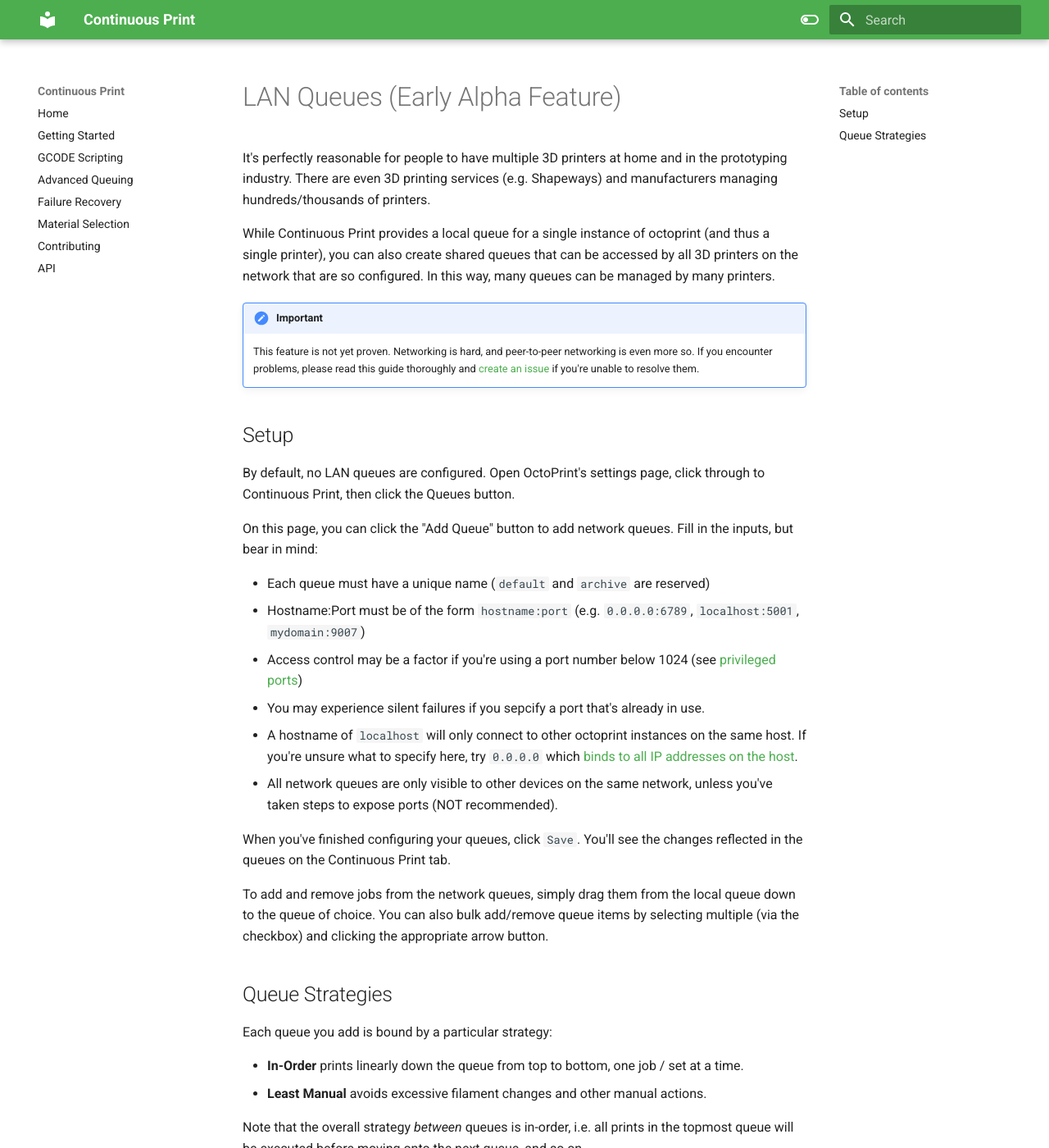
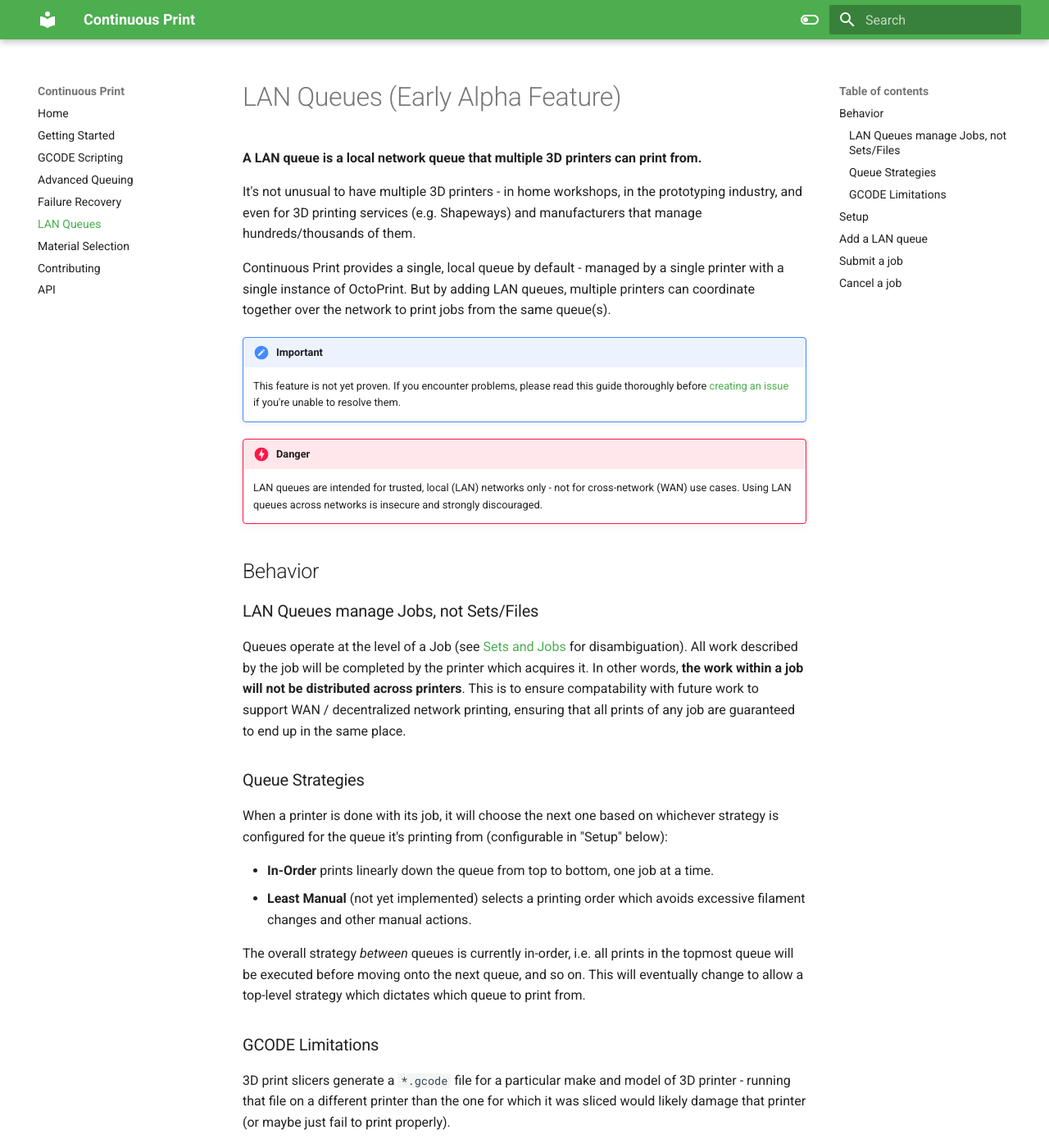
Before and after one commit to smartin015/continuousprint, an MkDocs documentation site: the page built from docs/lan-queues.md, in a window 1280 px wide and 1400 px high. Shown: the whole window at 82% size. Built offline with MkDocs 1.6.1 and Material for MkDocs 9.7.7, drawn with Linux system fonts in a browser that asks for light colours; some of the changed text lies outside the part shown.

Commit message:
Finished draft of documentation

```diff
--- a/docs/lan-queues.md
+++ b/docs/lan-queues.md
@@ -1,35 +1,76 @@
 # LAN Queues (Early Alpha Feature)
 
-It's perfectly reasonable for people to have multiple 3D printers at home and in the prototyping industry. There are even 3D printing services (e.g. Shapeways) and manufacturers managing hundreds/thousands of printers.
+**A LAN queue is a local network queue that multiple 3D printers can print from.**
 
-While Continuous Print provides a local queue for a single instance of octoprint (and thus a single printer), you can also create shared queues that can be accessed by all 3D printers on the network that are so configured. In this way, many queues can be managed by many printers.
+It's not unusual to have multiple 3D printers - in home workshops, in the prototyping industry, and even for 3D printing services (e.g. Shapeways) and manufacturers that manage hundreds/thousands of them.
+
+Continuous Print provides a single, local queue by default - managed by a single printer with a single instance of OctoPrint. But by adding LAN queues, multiple printers can coordinate together over the network to print jobs from the same queue(s).
 
 !!! Important
 
-    This feature is not yet proven. Networking is hard, and peer-to-peer networking is even more so. If you encounter problems, please read this guide thoroughly and [create an issue](https://github.com/smartin015/continuousprint/issues/new/choose) if you're unable to resolve them.
+    This feature is not yet proven. If you encounter problems, please read this guide thoroughly before [creating an issue](https://github.com/smartin015/continuousprint/issues/new/choose) if you're unable to resolve them.
+
+!!! Danger
+
+    LAN queues are intended for trusted, local (LAN) networks only - not for cross-network (WAN) use cases. Using LAN queues across networks is insecure and strongly discouraged.
+
+## Behavior
+
+### LAN Queues manage Jobs, not Sets/Files
+
+Queues operate at the level of a Job (see [Sets and Jobs](/advanced-queuing/#sets-and-jobs) for disambiguation). All work described by the job will be completed by the printer which acquires it. In other words, **the work within a job will not be distributed across printers**. This is to ensure compatability with future work to support WAN / decentralized network printing, ensuring that all prints of any job are guaranteed to end up in the same place.
+
+### Queue Strategies
+
+When a printer is done with its job, it will choose the next one based on whichever strategy is configured for the queue it's printing from (configurable in "Setup" below):
+
+*  **In-Order** prints linearly down the queue from top to bottom, one job at a time.
+*  **Least Manual** (not yet implemented) selects a printing order which avoids excessive filament changes and other manual actions.
+
+The overall strategy *between* queues is currently in-order, i.e. all prints in the topmost queue will be executed before moving onto the next queue, and so on. This will eventually change to allow a top-level strategy which dictates which queue to print from.
+
+### GCODE Limitations
+
+3D print slicers generate a `*.gcode` file for a particular make and model of 3D printer - running that file on a different printer than the one for which it was sliced would likely damage that printer (or maybe just fail to print properly).
+
+The current LAN queue implementation is bound by this limitation - **your LAN queue must only have the same make and model of printer as members**. [Design work is underway](https://github.com/smartin015/continuousprint/issues/54) to allow for multiple printer types to pull from the same queue, but that work is secondary to providing a stable first implementation that works for the simpler case where all printers in the queue are identical.
 
 ## Setup
 
-By default, no LAN queues are configured. Open OctoPrint's settings page, click through to Continuous Print, then click the Queues button.
+By default, no LAN queues are configured and all prints are local to the specific instance of Octoprint.
 
-On this page, you can click the "Add Queue" button to add network queues. Fill in the inputs, but bear in mind:
+**You will need a working instance of OctoPrint (with the Continuous Print plugin installed) for every (identical) printer you wish to have join the queue.**
 
-* Each queue must have a unique name (`default` and `archive` are reserved)
-* Hostname:Port must be of the form `hostname:port` (e.g. `0.0.0.0:6789`, `localhost:5001`, `mydomain:9007`)
-* Access control may be a factor if you're using a port number below 1024 (see [privileged ports](https://www.w3.org/Daemon/User/Installation/PrivilegedPorts.html))
-* You may experience silent failures if you sepcify a port that's already in use.
-* A hostname of `localhost` will only connect to other octoprint instances on the same host. If you're unsure what to specify here, try `0.0.0.0` which [binds to all IP addresses on the host](https://en.wikipedia.org/wiki/0.0.0.0).
-* All network queues are only visible to other devices on the same network, unless you've taken steps to expose ports (NOT recommended).
+## Add a LAN queue
 
-When you've finished configuring your queues, click `Save`. You'll see the changes reflected in the queues on the Continuous Print tab.
+1. Open OctoPrint's settings page
+2. Click through to Continuous Print
+3. Click the Queues button to go to the queue settings page.
+4. Click the "Add Queue" button to add a new LAN queue.
+5. Fill in the inputs, but keep in mind:
+    * Each queue must have a unique name (which cannot be `local` and `archive` - these are reserved)
+    * Hostname:Port must be of the form `hostname:port` (e.g. `0.0.0.0:6789`, `localhost:5001`, `myhostname:9007`)
+        * A hostname of `localhost` will only connect to other OctoPrint instances on the same host. If you're unsure what to specify here, try `0.0.0.0` which [binds to all IP addresses on the host](https://en.wikipedia.org/wiki/0.0.0.0).
+    * Access control may be a factor if you're using a port number below 1024 (see [privileged ports](https://www.w3.org/Daemon/User/Installation/PrivilegedPorts.html))
+    * You may experience silent failures if you specify a port that's already in use by another process.
+    * All LAN queues are only visible to other devices on the same network, unless you've taken steps to expose ports (NOT recommended).
+6. When you've finished configuring your queues, click `Save`.
 
-To add and remove jobs from the network queues, simply drag them from the local queue down to the queue of choice. You can also bulk add/remove queue items by selecting multiple (via the checkbox) and clicking the appropriate arrow button.
+If everything is working properly, you'll see the changes reflected in the queues on the Continuous Print tab with the queue(s) you added. It will show no other peers connected to it, but that's because we still have to set them up. Complete steps 1-6 for all remaining printers, and you should see them as peers when you look at the header of the queue.
 
-## Queue Strategies
+## Submit a job
 
-Each queue you add is bound by a particular strategy:
+1. Click the checkbox next to the job to select it.
+2. Click the paper airplane icon, then the name of the queue you want to send the job to.
 
-*  **In-Order** prints linearly down the queue from top to bottom, one job / set at a time.
-*  **Least Manual** avoids excessive filament changes and other manual actions.
+The job will disappear from the local queue and show up on the LAN queue.
 
-Note that the overall strategy *between* queues is in-order, i.e. all prints in the topmost queue will be executed before moving onto the next queue, and so on.
+!!! Tip
+    You can also bulk add queue items by selecting multiple (via the checkbox) and following the same steps.
+
+## Cancel a job
+
+1. Click the checkbox next to the job in your LAN queue.
+1. Click the trash can icon that appears, or the up-arrow icon to move it back to the local queue.
+
+The job will disappear from the LAN queue (arriving back in the local queue if you clicked the arrow).
--- a/mkdocs.yml
+++ b/mkdocs.yml
@@ -24,6 +24,7 @@
   - GCODE Scripting: gcode-scripting.md
   - Advanced Queuing: advanced-queuing.md
   - Failure Recovery: failure-recovery.md
+  - LAN Queues: lan-queues.md
   - Material Selection: material-selection.md
   - Contributing: contributing.md
   - API: api.md
```
